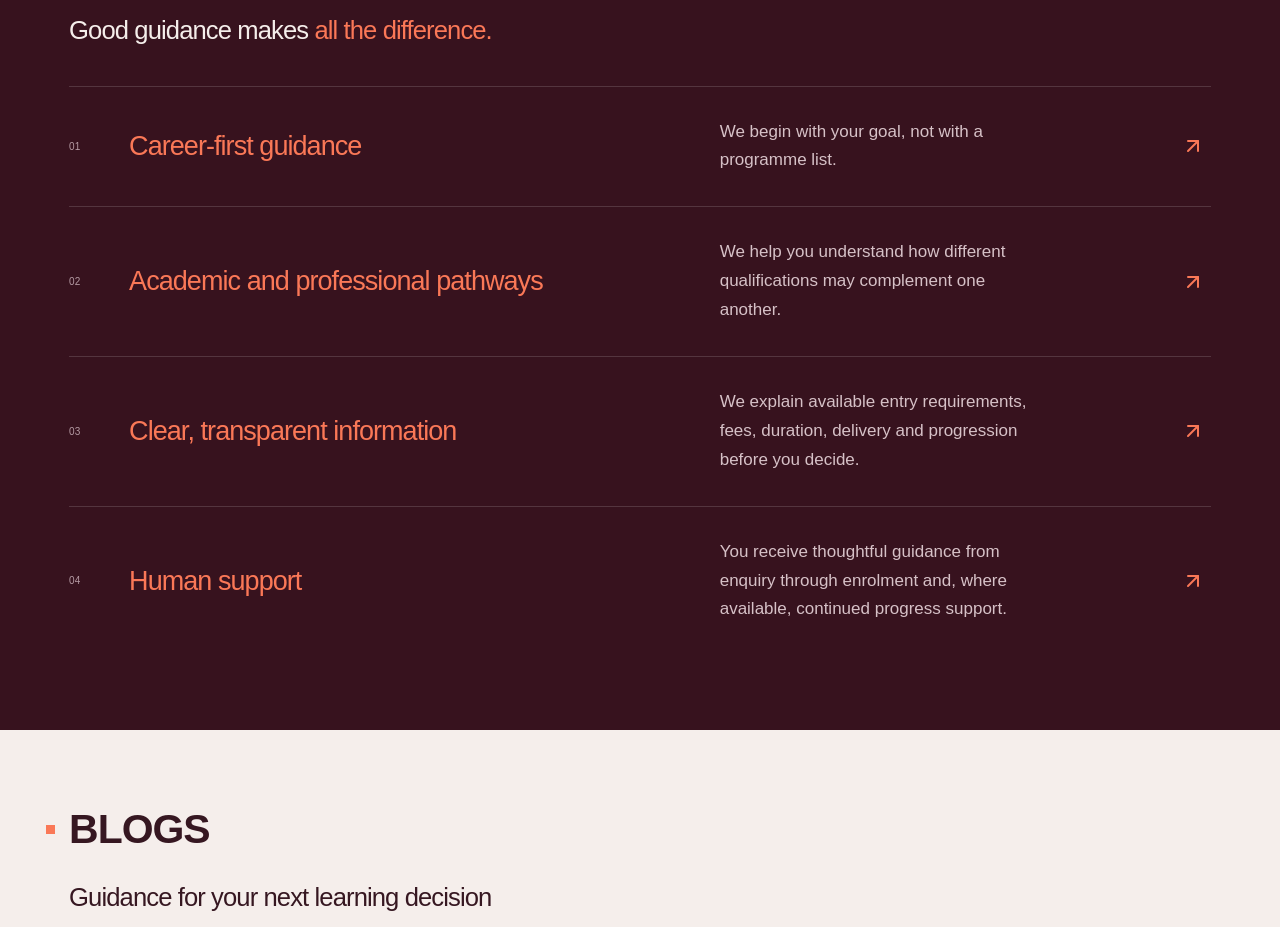
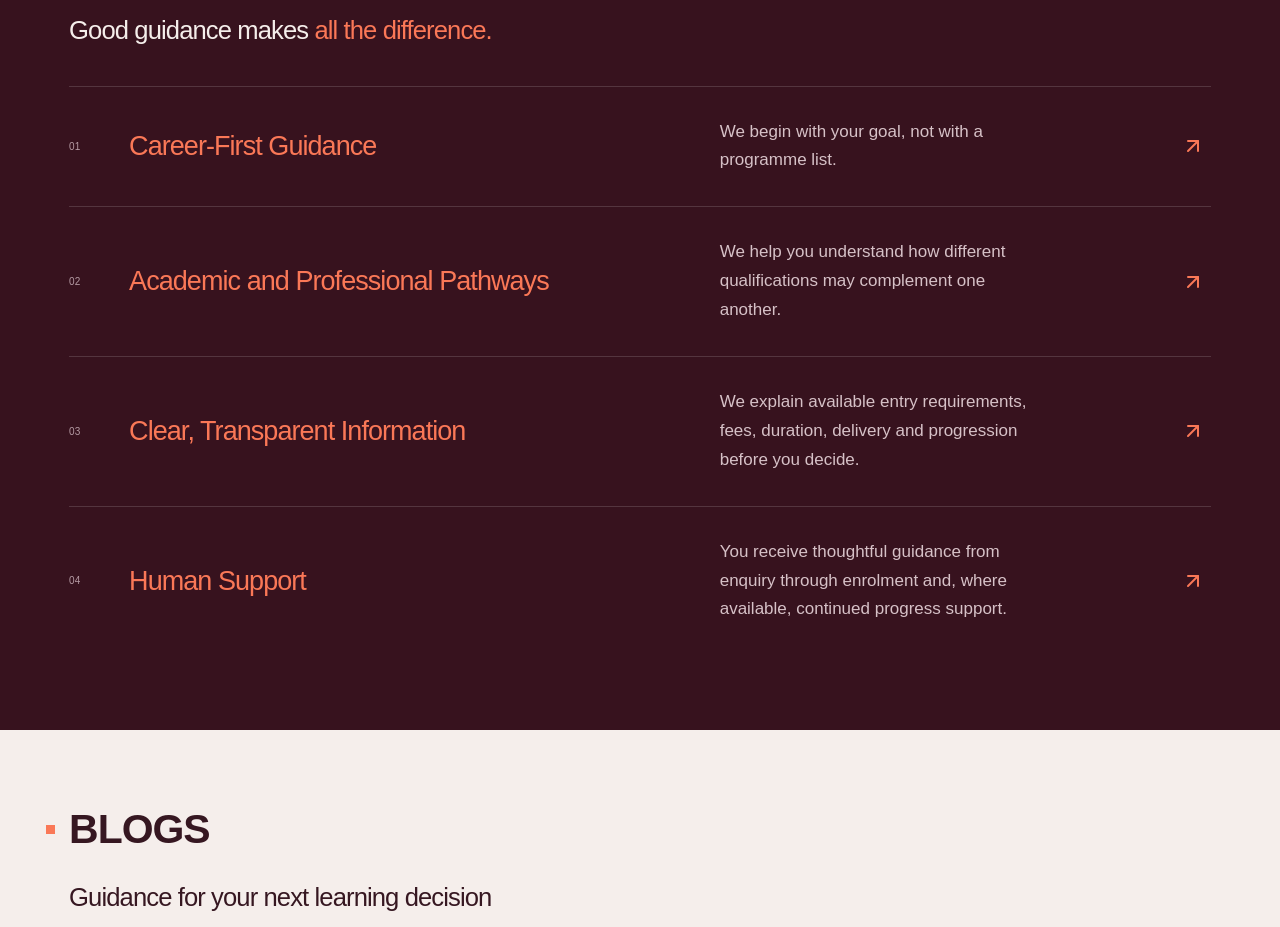
Before and after one commit to ledgerly111/cred-, a React (Vite) app: page / in a window 1280 px wide. Shown: the part 4000-4927 px from the top of the page. Built offline with nearby package versions, Linux system fonts and the light colour scheme.

Commit message:
Use title case for homepage difference headings

```diff
--- a/src/data.js
+++ b/src/data.js
@@ -14,10 +14,10 @@ export const blueprint = [
   ['Build your next chapter', 'Build a practical learning and progression plan.'],
 ];
 export const differences = [
-  ['Career-first guidance', 'We begin with your goal, not with a programme list.'],
-  ['Academic and professional pathways', 'We help you understand how different qualifications may complement one another.'],
-  ['Clear, transparent information', 'We explain available entry requirements, fees, duration, delivery and progression before you decide.'],
-  ['Human support', 'You receive thoughtful guidance from enquiry through enrolment and, where available, continued progress support.'],
+  ['Career-First Guidance', 'We begin with your goal, not with a programme list.'],
+  ['Academic and Professional Pathways', 'We help you understand how different qualifications may complement one another.'],
+  ['Clear, Transparent Information', 'We explain available entry requirements, fees, duration, delivery and progression before you decide.'],
+  ['Human Support', 'You receive thoughtful guidance from enquiry through enrolment and, where available, continued progress support.'],
 ];
 export const values = [
   ['Purpose', 'Every recommendation should have a clear reason and connection to the learner’s goals.'],
```
